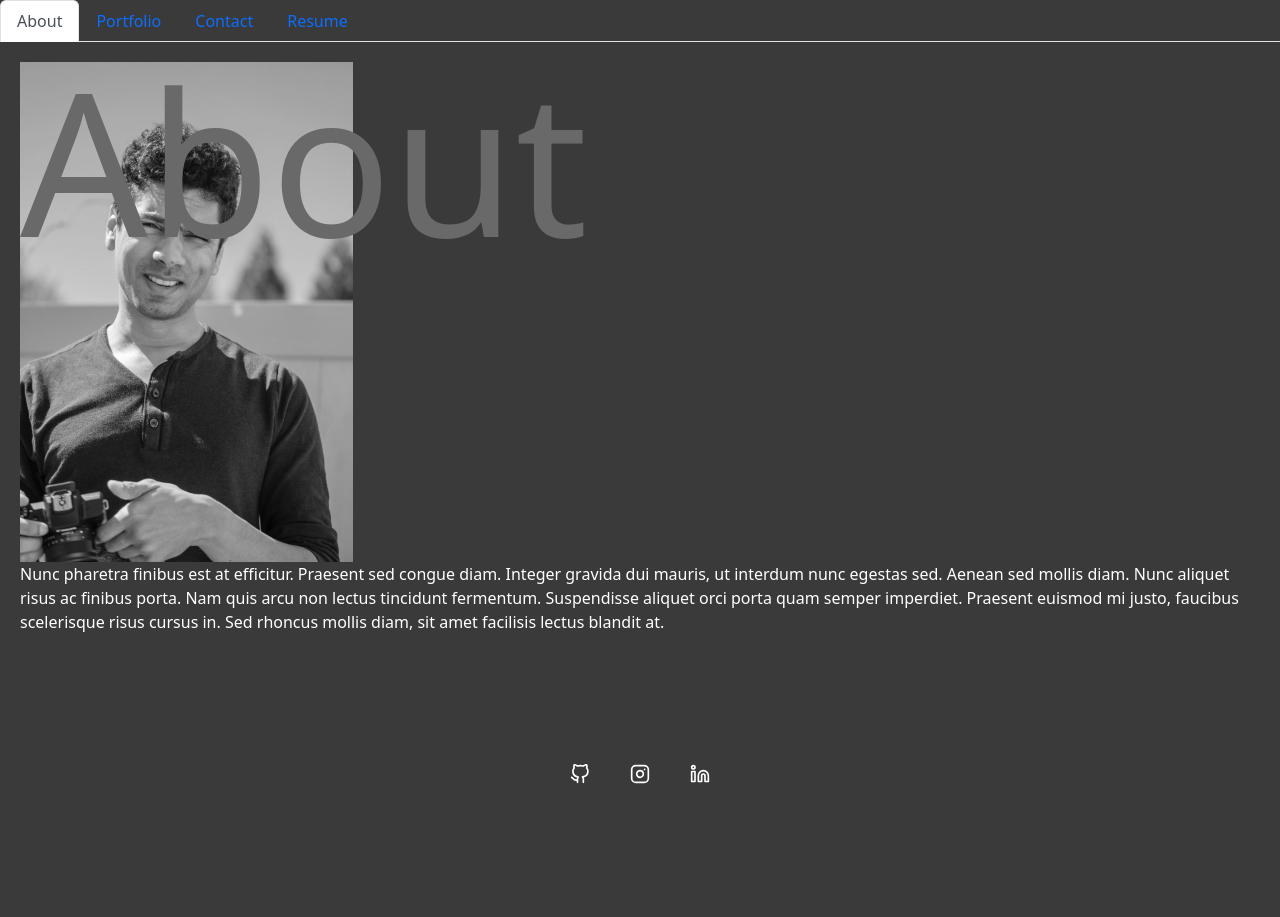
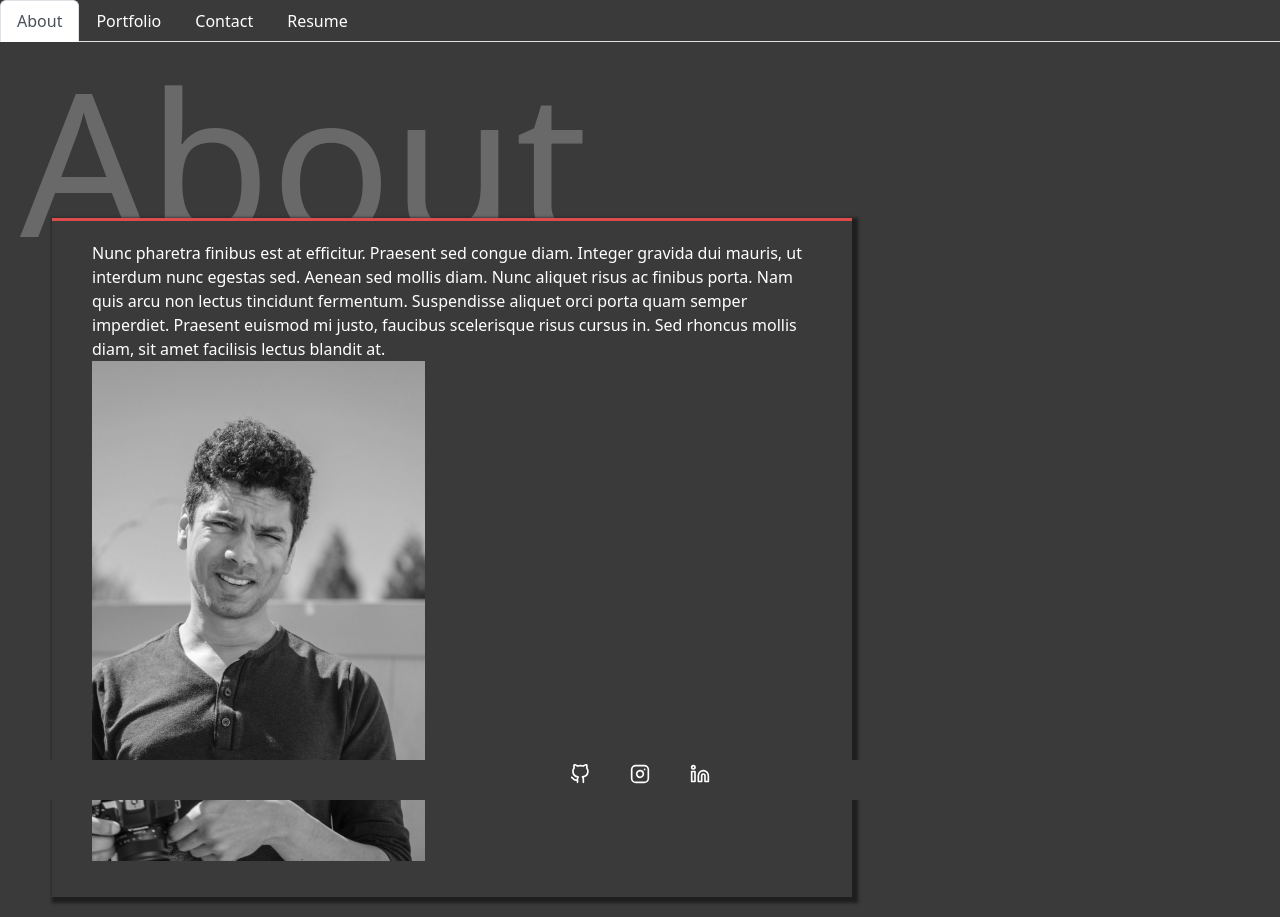
Before and after one commit to ZBerkley88/reacting-to-ducklings, a React (Create React App) app: page / in a window 1280 px wide. Before the commit the page ends 800 px from the top, so only its background shows below. Built offline with nearby package versions, Linux system fonts and the light colour scheme.

Commit message:
page formatting changes

```diff
--- a/src/App.css
+++ b/src/App.css
@@ -6,7 +6,10 @@
     --primary: #FFFFFF;
     --secondary: #564787;
     --grey: #E3E3E3;
-    --red: #fc5757;
+    --red: #dd4c4c;
+    --blue: #6d63da;
+    --green: #57ae6e;
+    --orange: #d98d57;
 }
 
 * {
@@ -14,16 +17,29 @@
     color: var(--primary);
 }
 
-a:link { text-decoration: none; }
+a:link {
+  text-decoration: none;
+  color: var(--primary);
+}
 
 
-a:visited { text-decoration: none; }
+a:visited {
+  text-decoration: none;
+  color: var(--primary);
+}
 
 
-a:hover { text-decoration: none; }
+a:hover {
+  text-decoration: none;
+  color: var(--primary);
+}
 
 
-a:active { text-decoration: none; }
+a:active {
+  text-decoration: none;
+  color: var(--primary);
+}
+
 
 .page-title {
   background: rgba(0,0,0,0);
@@ -34,15 +50,28 @@ a:active { text-decoration: none; }
   padding: 0;
 }
 
+
 .page {
  margin: 20px;
 }
 
 
+.page-body {
+  margin-top: 11rem;
+  margin-left: 2rem;
+  padding-left: 0;
+  position: relative;
+  box-shadow: 3px 3px 3px 3px var(--dark);
+  padding: 20px 40px 20px 40px;
+}
+
 /* NAVTAB */
 
-.nav-tabs {
-  color: var(--primary);
+.nav-item a:hover{
+  text-decoration: none;
+  color: var(--dark);
+  background-color: var(--primary);
+  transition: .5s;
 }
 
 /* FORM */
@@ -80,7 +109,7 @@ ul .skill-list {
   width: 20rem;
   height: 20rem;
   padding: 20px 40px 20px 40px;
-  border-top: 3px solid var(--secondary);
+  border-top: 3px solid var(--green);
   list-style: none;
   box-shadow: 3px 3px 3px 3px var(--dark);
 }
@@ -112,8 +141,25 @@ ul .skill-list {
   height: 1000px;
 }
 
+.resume-container {
+  width: 50rem;
+  border-top: 3px solid var(--orange);
+}
+
+
+/* CONTACT */
+
+.contact-container {
+  width: 50rem;
+  border-top: 3px solid var(--blue);
+}
 
 /* ABOUT */
+
+.about-container {
+  width: 50rem;
+  border-top: 3px solid var(--red);
+}
 
 .zacksPic {
   height: 500px;
--- a/src/components/pages/About.js
+++ b/src/components/pages/About.js
@@ -4,23 +4,26 @@ export default function About() {
   return (
     <div className="page">
       <h1 className="page-title">About</h1>
+      <div className="page-body about-container">
         <p>
+        <div className="aboutMe">
+            {" "}
+            Nunc pharetra finibus est at efficitur. Praesent sed congue diam.
+            Integer gravida dui mauris, ut interdum nunc egestas sed. Aenean sed
+            mollis diam. Nunc aliquet risus ac finibus porta. Nam quis arcu non
+            lectus tincidunt fermentum. Suspendisse aliquet orci porta quam
+            semper imperdiet. Praesent euismod mi justo, faucibus scelerisque
+            risus cursus in. Sed rhoncus mollis diam, sit amet facilisis lectus
+            blandit at.
+          </div>
           <img
             class="zacksPic"
             src="IMG_20220411_091329.jpg"
             alt="Zachary Berkley"
           />
-        <div className="aboutMe">
-          {" "}
-          Nunc pharetra finibus est at efficitur. Praesent sed congue diam.
-          Integer gravida dui mauris, ut interdum nunc egestas sed. Aenean sed
-          mollis diam. Nunc aliquet risus ac finibus porta. Nam quis arcu non
-          lectus tincidunt fermentum. Suspendisse aliquet orci porta quam semper
-          imperdiet. Praesent euismod mi justo, faucibus scelerisque risus
-          cursus in. Sed rhoncus mollis diam, sit amet facilisis lectus blandit
-          at.
+
+        </p>
       </div>
-      </p>
     </div>
   );
 }
--- a/src/components/pages/Contact.js
+++ b/src/components/pages/Contact.js
@@ -1,11 +1,14 @@
-import React from 'react';
-import Form from "../Form"
+import React from "react";
+import Form from "../Form";
 
 export default function Contact() {
   return (
     <div className="page">
       <h1 className="page-title">Contact</h1>
-      <Form />
+
+      <div className="page-body contact-container">
+        <Form />
+      </div>
     </div>
   );
 }
--- a/src/components/pages/Resume.js
+++ b/src/components/pages/Resume.js
@@ -18,11 +18,13 @@ export default function Resume() {
   };
   return (
     <>
-      <h1 className="page-title">Resume</h1>
-      <center>
-        <h3>Click on below button to download my resume</h3>
-        <button onClick={onButtonClick}>Download Resume</button>
-      </center>
+      <div className="page">
+        <h1 className="page-title">Resume</h1>
+        <div className="page-body resume-container">
+          <h3>Click on below button to download my resume</h3>
+          <button onClick={onButtonClick}>Download Resume</button>
+        </div>
+      </div>
     </>
   );
 }
```
Lines whose indentation alone changed are shown as unchanged.
